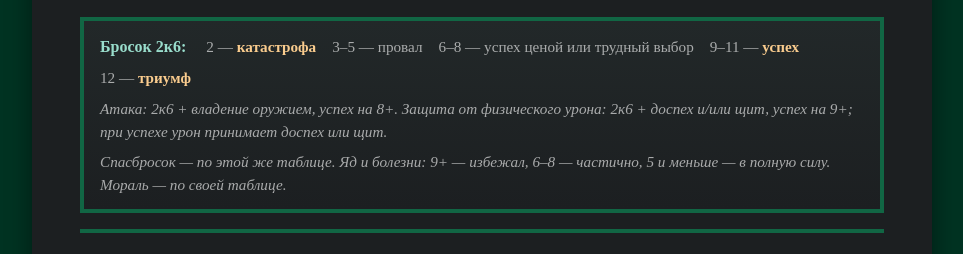
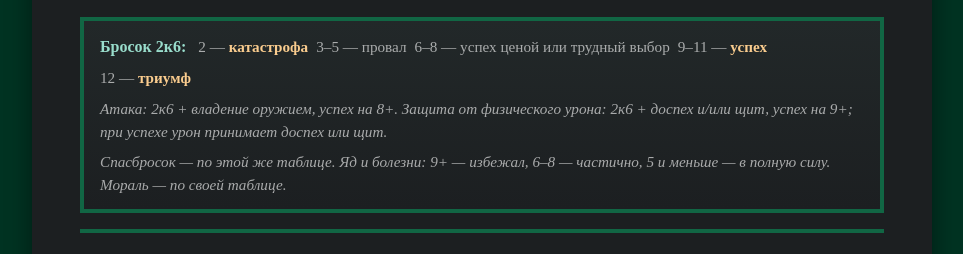
Before and after one commit to dexius9669/psiu_charsheet, a plain HTML site: page index.html in a window 1280 px wide. Shown: the part 244-498 px from the top of the page, without its empty margins (158-1121 px from the left). Drawn offline with Linux system fonts and the light colour scheme; a web font is replaced by a local one.

Commit message:
Уменьшен отступ между фразами в блоке «Бросок 2к6»

```diff
--- a/index.html
+++ b/index.html
@@ -92,7 +92,7 @@
     background: linear-gradient(180deg, var(--wutc-paper-soft), var(--wutc-paper));
     padding: .9rem 1rem .75rem;
     display:flex;
-    gap: .5rem 1rem;
+    gap: .5rem .5rem;
     flex-wrap: wrap;
     align-items:baseline;
     font-size: .95rem;
```
